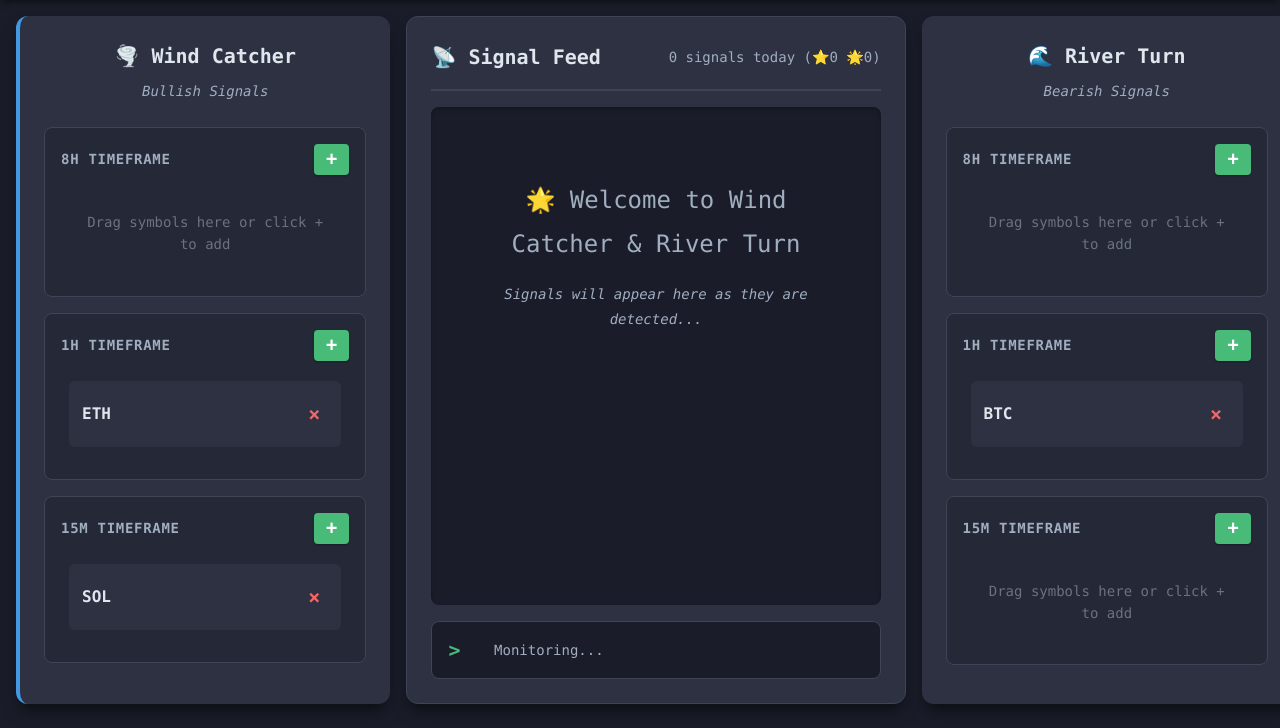
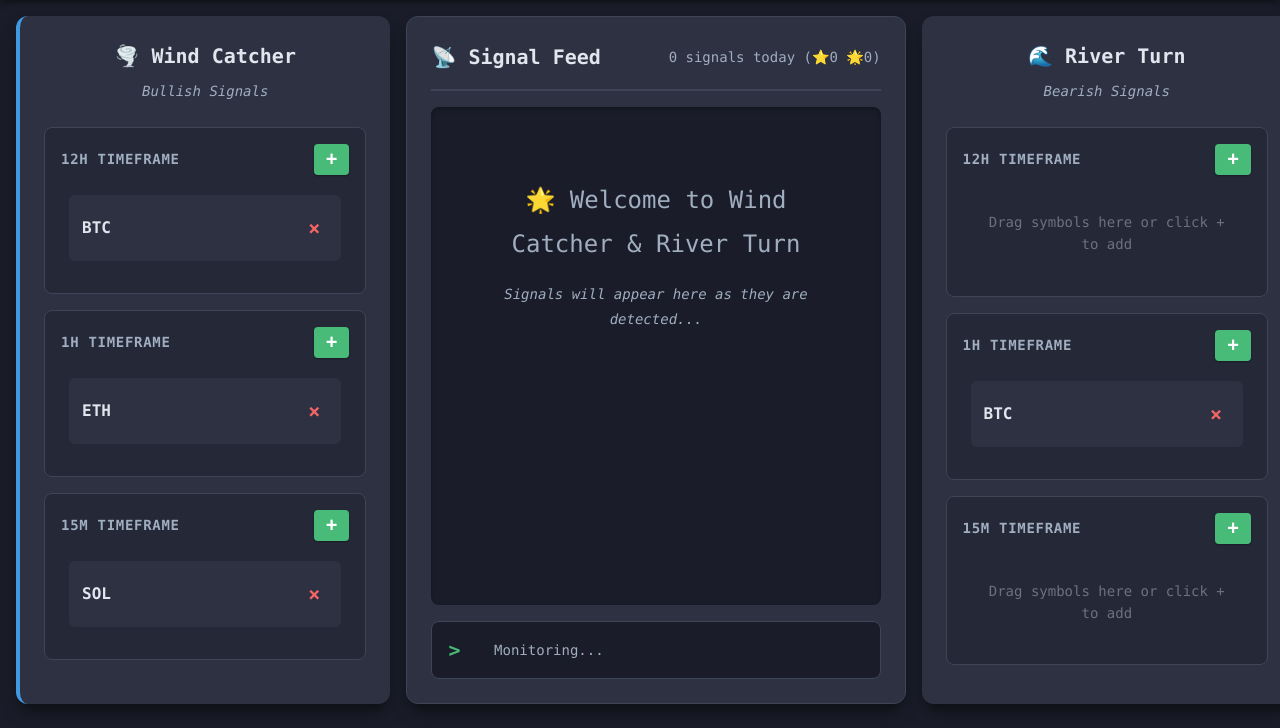
Before and after one commit to scaryc/Wind-and-River, a Flask app: page / in a window 1280 px wide. Shown: the part 72-800 px from the top of the page. Run offline with Flask 3, Linux system fonts and the light colour scheme; data comes from the database, SQL or seed files in the repository; both versions use the stored data as it was after the commit; data that the repository does not hold is empty.

Commit message:
Change timeframe from 8h to 12h across web interface
Updated all references to 8h timeframe to 12h throughout the system:

Database updates:
- Updated user_watchlists table: 1 entry changed from 8h to 12h
- Updated price_data table: 200 entries changed from 8h to 12h
- Created migration script: update_timeframe_8h_to_12h.py

Web interface updates:
- web/app.py: Updated API validation and example data
- web/templates/index.html: Updated all timeframe labels and IDs
- web/static/js/watchlist.js: Updated data access for 12h timeframe

Documentation updates:
- Updated PHASE_C_IMPLEMENTATION_SUMMARY.md with new timeframe

Testing:
- Verified API returns correct 12h data
- Confirmed BTC watchlist entry moved from 8h to 12h
- All endpoints working correctly

```diff
--- a/trading_system/web/app.py
+++ b/trading_system/web/app.py
@@ -62,12 +62,12 @@ def get_watchlists():
     Returns:
         {
             "wind_catcher": {
-                "8h": ["BTC", "SOL"],
+                "12h": ["BTC", "SOL"],
                 "1h": ["BTC", "TAO"],
                 "15m": ["BTC", "SOL"]
             },
             "river_turn": {
-                "8h": ["ETH", "SOL"],
+                "12h": ["ETH", "SOL"],
                 "1h": ["TAO", "HYPE"],
                 "15m": ["BTC", "ETH"]
             }
@@ -87,8 +87,8 @@ def get_watchlists():
 
         # Organize by direction and timeframe
         watchlists = {
-            'wind_catcher': {'8h': [], '1h': [], '15m': [], '4h': []},
-            'river_turn': {'8h': [], '1h': [], '15m': [], '4h': []}
+            'wind_catcher': {'12h': [], '1h': [], '15m': [], '4h': []},
+            'river_turn': {'12h': [], '1h': [], '15m': [], '4h': []}
         }
 
         for row in rows:
@@ -129,7 +129,7 @@ def add_to_watchlist():
     if direction not in ['wind_catcher', 'river_turn']:
         return jsonify({'error': 'Invalid direction'}), 400
 
-    if timeframe not in ['15m', '1h', '4h', '8h']:
+    if timeframe not in ['15m', '1h', '4h', '12h']:
         return jsonify({'error': 'Invalid timeframe'}), 400
 
     conn = get_db_connection()
@@ -200,7 +200,7 @@ def move_watchlist_entry():
 
     Body: {
         "symbol": "BTC",
-        "from": {"timeframe": "8h", "direction": "wind_catcher"},
+        "from": {"timeframe": "12h", "direction": "wind_catcher"},
         "to": {"timeframe": "1h", "direction": "river_turn"}
     }
     """
--- a/trading_system/web/static/js/watchlist.js
+++ b/trading_system/web/static/js/watchlist.js
@@ -22,12 +22,12 @@ async function loadWatchlists() {
         }
 
         // Render Wind Catcher watchlists
-        renderWatchlist('wind', '8h', data.wind_catcher['8h'] || []);
+        renderWatchlist('wind', '12h', data.wind_catcher['12h'] || []);
         renderWatchlist('wind', '1h', data.wind_catcher['1h'] || []);
         renderWatchlist('wind', '15m', data.wind_catcher['15m'] || []);
 
         // Render River Turn watchlists
-        renderWatchlist('river', '8h', data.river_turn['8h'] || []);
+        renderWatchlist('river', '12h', data.river_turn['12h'] || []);
         renderWatchlist('river', '1h', data.river_turn['1h'] || []);
         renderWatchlist('river', '15m', data.river_turn['15m'] || []);
 
--- a/trading_system/web/templates/index.html
+++ b/trading_system/web/templates/index.html
@@ -25,13 +25,13 @@
             <h2>🌪️ Wind Catcher</h2>
             <p class="panel-description">Bullish Signals</p>
 
-            <!-- 8h Timeframe -->
-            <div class="watchlist" data-timeframe="8h" data-direction="wind_catcher">
+            <!-- 12h Timeframe -->
+            <div class="watchlist" data-timeframe="12h" data-direction="wind_catcher">
                 <h3>
-                    <span>8h Timeframe</span>
-                    <button class="add-btn" onclick="showAddSymbolModal('8h', 'wind_catcher')">+</button>
+                    <span>12h Timeframe</span>
+                    <button class="add-btn" onclick="showAddSymbolModal('12h', 'wind_catcher')">+</button>
                 </h3>
-                <ul class="pair-list" id="wind-8h"></ul>
+                <ul class="pair-list" id="wind-12h"></ul>
             </div>
 
             <!-- 1h Timeframe -->
@@ -81,13 +81,13 @@
             <h2>🌊 River Turn</h2>
             <p class="panel-description">Bearish Signals</p>
 
-            <!-- 8h Timeframe -->
-            <div class="watchlist" data-timeframe="8h" data-direction="river_turn">
+            <!-- 12h Timeframe -->
+            <div class="watchlist" data-timeframe="12h" data-direction="river_turn">
                 <h3>
-                    <span>8h Timeframe</span>
-                    <button class="add-btn" onclick="showAddSymbolModal('8h', 'river_turn')">+</button>
+                    <span>12h Timeframe</span>
+                    <button class="add-btn" onclick="showAddSymbolModal('12h', 'river_turn')">+</button>
                 </h3>
-                <ul class="pair-list" id="river-8h"></ul>
+                <ul class="pair-list" id="river-12h"></ul>
             </div>
 
             <!-- 1h Timeframe -->
```
Also changed, not shown: doc/PHASE_C_IMPLEMENTATION_SUMMARY.md (+4 -4 lines), trading_system/update_timeframe_8h_to_12h.py (added, +62 -0 lines), trading_system/data/trading_system.db.
